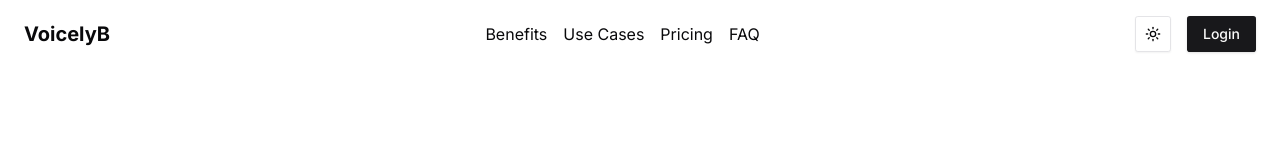
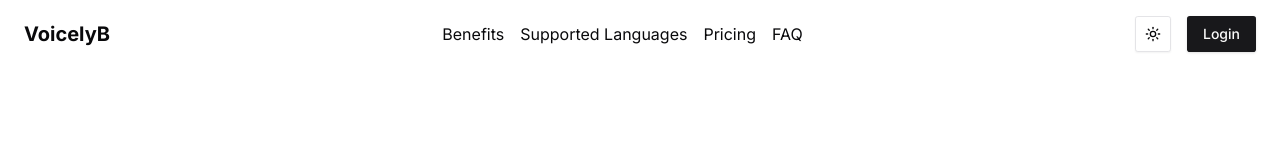
Before and after one commit to diovanealves/voxyb, a Next.js app: page / in a window 1280 px wide. Shown: the top 160 px of the page. Built offline with nearby package versions, Linux system fonts and the light colour scheme.

Commit message:
refactor: update navbar link from "Use Cases" to "Supported Languages"

```diff
--- a/src/data/navbarLinkData.ts
+++ b/src/data/navbarLinkData.ts
@@ -1,6 +1,6 @@
 export const navbarLinkData = [
   { name: "Benefits", href: "#benefits" },
-  { name: "Use Cases", href: "#use-cases" },
+  { name: "Supported Languages", href: "#supported-languages" },
   { name: "Pricing", href: "#pricing" },
   { name: "FAQ", href: "#faq" },
 ];
```
